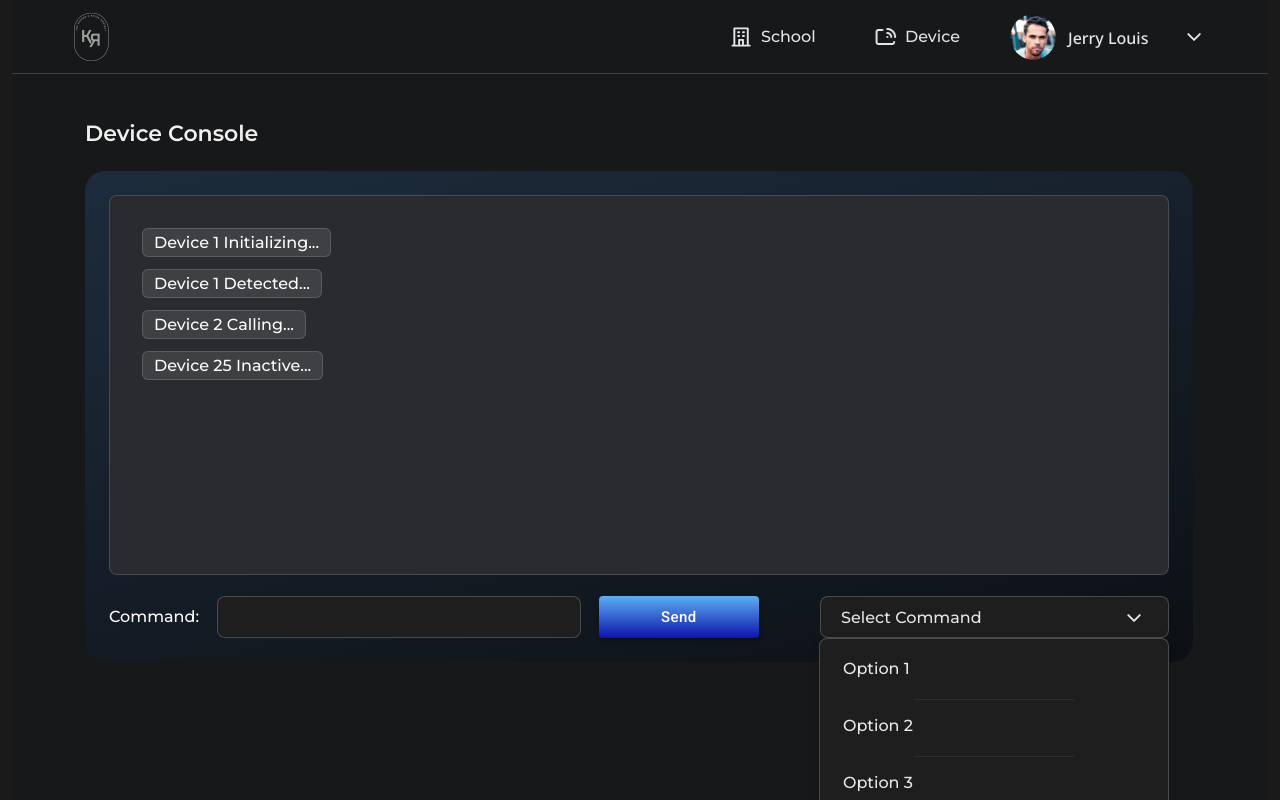
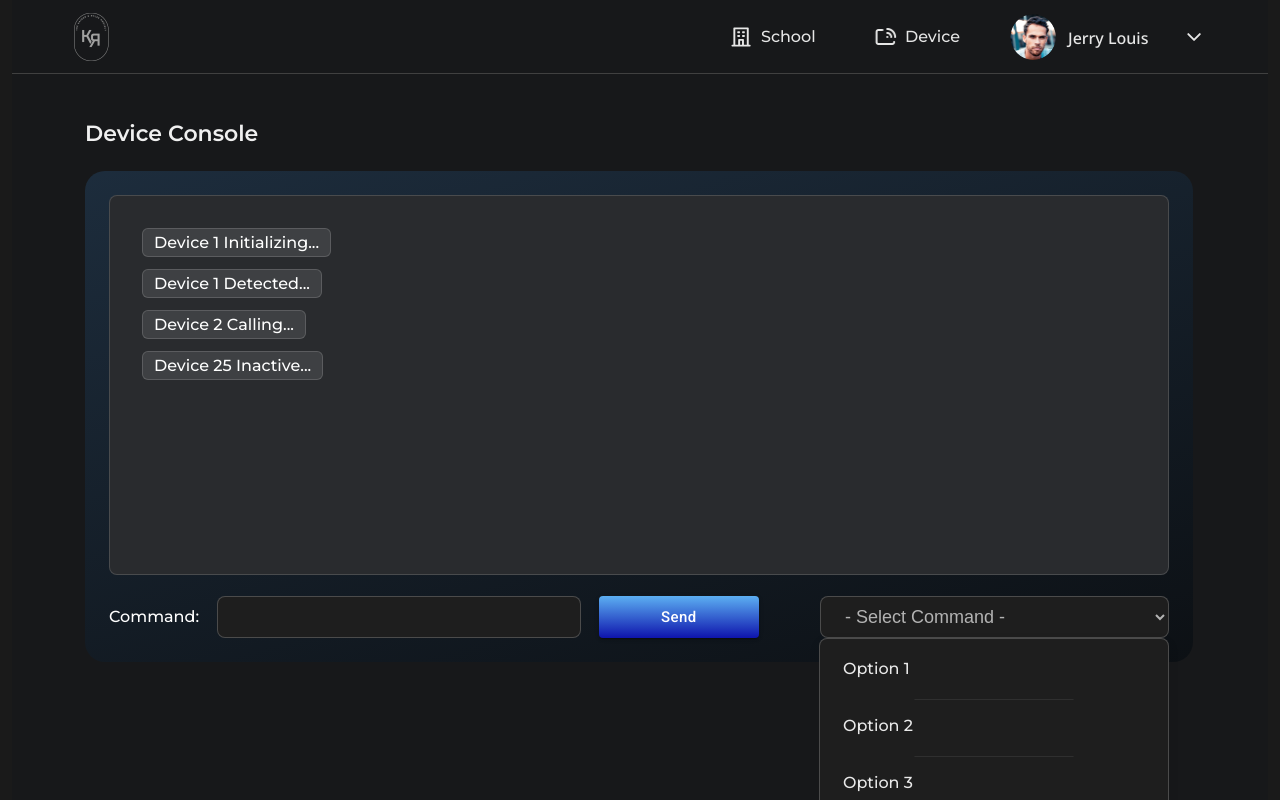
Before and after one commit to EmergencyCallNode/EmergencyCallerWeb, a Next.js app: page /device-console-page1 in a window 1280 px wide. Shown: the top 800 px of the page. Built offline with nearby package versions, Linux system fonts and the light colour scheme.

Commit message:
WIP: update the command selection

```diff
--- a/components/link-label.module.css
+++ b/components/link-label.module.css
@@ -108,6 +108,13 @@
   box-sizing: border-box;
   min-width: 235px;
   max-width: 100%;
+  padding-left: 12px;
+  font-size: 16px;
+  color: white;
+}
+
+.frameItem::placeholder {
+  color: white;
 }
 .maskedIcon {
   height: 22px;
@@ -184,21 +191,25 @@
   max-width: 100%;
 }
 .frameContainer {
+  position:relative;
   height: 42px;
   width: 349px;
   border-radius: var(--br-5xs);
   background-color: var(--color-gray-400);
   border: 1px solid var(--color-gray-1500);
   box-sizing: border-box;
-  overflow: hidden;
   flex-shrink: 0;
   flex-direction: row;
+  align-items: center;
   justify-content: space-between;
   padding: var(--padding-4xs) var(--padding-3xl) var(--padding-4xs)
     var(--padding-xl);
   gap: var(--gap-xl);
   color: var(--color-darkgray-100);
+  line-height: 0;
+  font-size: 18px;
 }
+
 .frameParent,
 .linkLabel {
   align-self: stretch;
@@ -216,7 +227,6 @@
     rgba(31, 53, 75, 0.7),
     rgba(8, 13, 18, 0.7)
   );
-  overflow: hidden;
   flex-direction: column;
   padding: var(--padding-5xl);
   box-sizing: border-box;
--- a/components/link-label.tsx
+++ b/components/link-label.tsx
@@ -1,5 +1,6 @@
 import type { NextPage } from "next";
 import { useMemo, type CSSProperties } from "react";
+import { useState } from "react";
 import styles from "./link-label.module.css";
 
 export type LinkLabelType = {
@@ -62,6 +63,26 @@ const LinkLabel: NextPage<LinkLabelType> = ({
     };
   }, [propColor, propDisplay5]);
 
+  const options = [
+    { value: "chocolate", label: "Chocolate" },
+    { value: "strawberry", label: "Strawberry" },
+    { value: "vanilla", label: "Vanilla" },
+  ];
+
+  const onSelectChange = (e: any) => {
+    console.log(e.target.value);
+  };
+
+  // const [isOpen, setIsOpen] = useState(false);
+  // const [selectedOption, setSelectedOption] = useState<string | null>(null);
+
+  // const toggleDropdown = () => setIsOpen(!isOpen);
+
+  // const handleSelectOption = (option: string) => {
+  //   setSelectedOption(option);
+  //   setIsOpen(false);
+  // };
+
   return (
     <div className={styles.linkLabel}>
       <div className={styles.rectangleParent}>
@@ -100,14 +121,27 @@ const LinkLabel: NextPage<LinkLabelType> = ({
               Command:
             </div>
           </div>
-          <div className={styles.frameItem} />
+          <input type="text" className={styles.frameItem} />
           <button className={styles.button}>
             <img className={styles.maskedIcon} alt="" src="/masked-icon.svg" />
             <div className={styles.send}>Send</div>
             <img className={styles.maskedIcon1} alt="" src="/masked-icon.svg" />
           </button>
         </div>
-        <div className={styles.frameContainer}>
+        <select
+          name=""
+          id=""
+          className={styles.frameContainer}
+          onChange={onSelectChange}
+        >
+          <option value="none" disabled selected>
+            - Select Command -
+          </option>
+          <option value="1">Command 1</option>
+          <option value="2">Command 2</option>
+          <option value="3">Command 3</option>
+        </select>
+        {/* <div className={styles.frameContainer}>
           <div className={styles.selectCommandWrapper}>
             <div className={styles.selectCommand} style={selectCommandStyle}>
               Select Command
@@ -118,7 +152,7 @@ const LinkLabel: NextPage<LinkLabelType> = ({
             alt=""
             src={fichevronDown}
           />
-        </div>
+        </div> */}
       </div>
     </div>
   );
```
Also changed, not shown: 1 other file (tests, documents, lock files or other folders).
